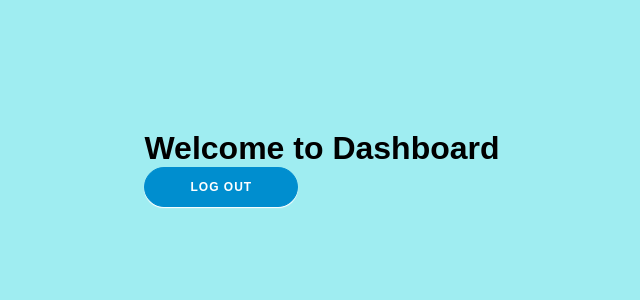
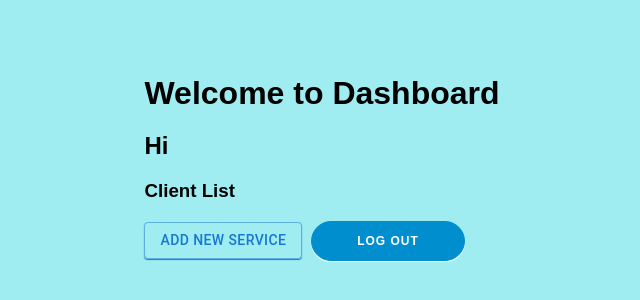
Before and after one commit to vaibhav-js/task-management, a React (Create React App) app in the folder frontend/: page /dashboard in a window 1280 px wide. Shown: the part 212-512 px from the top of the page, without its empty margins (318-958 px from the left). Built offline with nearby package versions, Linux system fonts and the light colour scheme; no server answers; sample sign-in values are in the browser's storage.

Commit message:
updated Dashboard with conditional rendering

```diff
--- a/frontend/src/components/Dashboard.js
+++ b/frontend/src/components/Dashboard.js
@@ -1,14 +1,14 @@
 import React from 'react'
+import Client from './Client';
+import Provider from './Provider';
 
 function Dashboard() {
-  function handleLogout() {
-    localStorage.removeItem('token');
-    window.location.reload();
-  }
+  const role = localStorage.getItem('role');
   return (
     <div>
-        <h1>Welcome to Dashboard</h1>
-        <button onClick={handleLogout}>Log Out</button>
+      {
+        role === 'Client' ? <Client /> : <Provider />
+      }
     </div>
   )
 }
```
